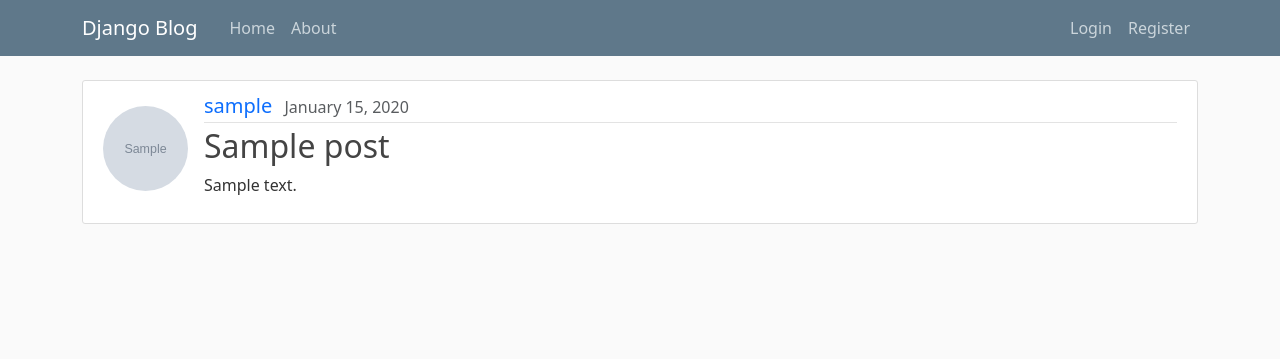
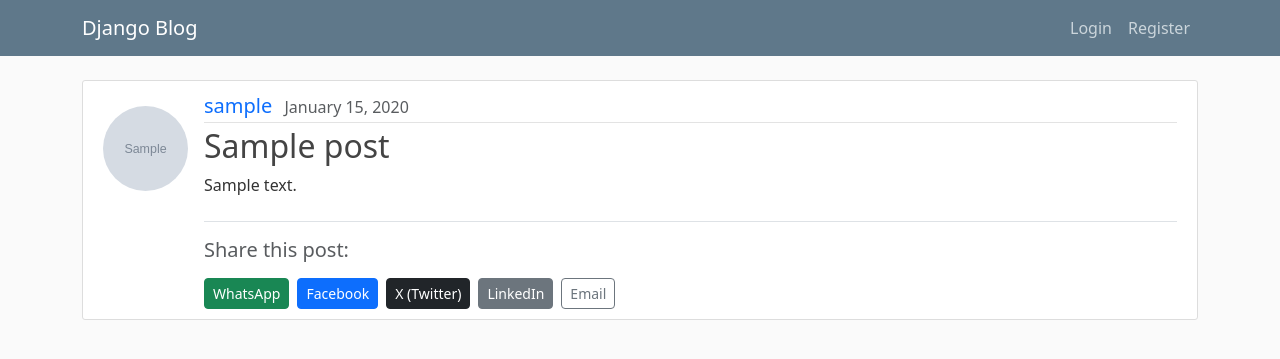
Before and after one commit to Sagar-Raturi/smartdraft, a Django app: a page that uses blog/templates/blog/base.html in a window 1280 px wide. Shown: the top 359 px of the page. Run offline with Django 5.2, Linux system fonts and the light colour scheme; tables that the repository leaves empty hold one stand-in row (values such as "Sample post"); grey boxes marked "Sample" are stand-in pictures.

Commit message:
Added sharing functionality

```diff
--- a/blog/templates/blog/base.html
+++ b/blog/templates/blog/base.html
@@ -33,8 +33,10 @@
 
 					<div class="collapse navbar-collapse" id="navbarToggle">
 						<div class="navbar-nav me-auto">
-							<a class="nav-item nav-link" href="{% url 'home' %}">Home</a>
-							<a class="nav-item nav-link" href="{% url 'about' %}">About</a>
+							{% if user.is_authenticated %}
+								<a class="nav-item nav-link" href="{% url 'home' %}">Home</a>
+								<a class="nav-item nav-link" href="{% url 'about' %}">About</a>
+							{% endif %}
 						</div>
 
 						<!-- Right Side -->
--- a/blog/templates/blog/post_detail.html
+++ b/blog/templates/blog/post_detail.html
@@ -20,7 +20,48 @@
       </h2>
 
       <p class="article-content">{{ object.content }}</p>
+
+      <!-- Social Share Buttons -->
+
+      <div class="mt-4 pt-3 border-top">
+        <h5 class="text-muted mb-3">Share this post:</h5>
+        <div class="d-flex flex-wrap gap-2">
+
+          <!-- WhatsApp -->
+          <a href="https://api.whatsapp.com/send?text={{ post.title|urlencode }}%20{{ request.build_absolute_uri|urlencode }}"
+             target="_blank"
+             class="btn btn-sm btn-success">
+             <i class="bi bi-whatsapp"></i> WhatsApp
+          </a>
+
+          <!-- Facebook -->
+          <a href="https://www.facebook.com/sharer/sharer.php?u={{ request.build_absolute_uri|urlencode }}"
+             target="_blank"
+             class="btn btn-sm btn-primary">
+             <i class="bi bi-facebook"></i> Facebook
+          </a>
+
+          <!-- Twitter / X -->
+          <a href="https://twitter.com/intent/tweet?text={{ post.title|urlencode }}&url={{ request.build_absolute_uri|urlencode }}"
+             target="_blank"
+             class="btn btn-sm btn-dark">
+             <i class="bi bi-twitter-x"></i> X (Twitter)
+          </a>
+
+          <!-- LinkedIn -->
+          <a href="https://www.linkedin.com/sharing/share-offsite/?url={{ request.build_absolute_uri|urlencode }}"
+             target="_blank"
+             class="btn btn-sm btn-secondary">
+             <i class="bi bi-linkedin"></i> LinkedIn
+          </a>
+
+          <!-- Email -->
+          <a href="mailto:?subject={{ post.title|urlencode }}&body=Check out this post: {{ request.build_absolute_uri|urlencode }}"
+             class="btn btn-sm btn-outline-secondary">
+             <i class="bi bi-envelope"></i> Email
+          </a>
+        </div>
+      </div>
     </div>
-
   </article>
 {% endblock content %}
```
